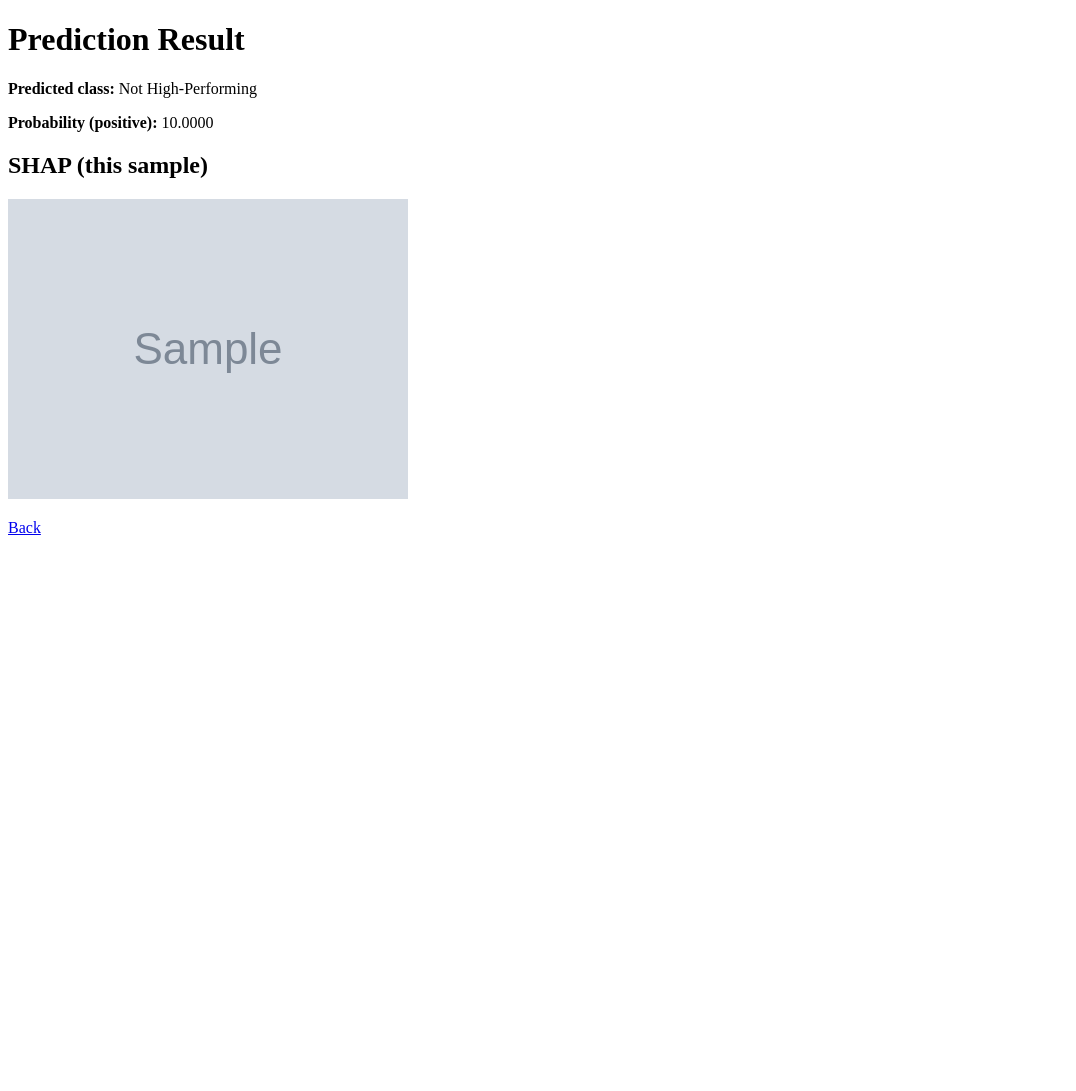
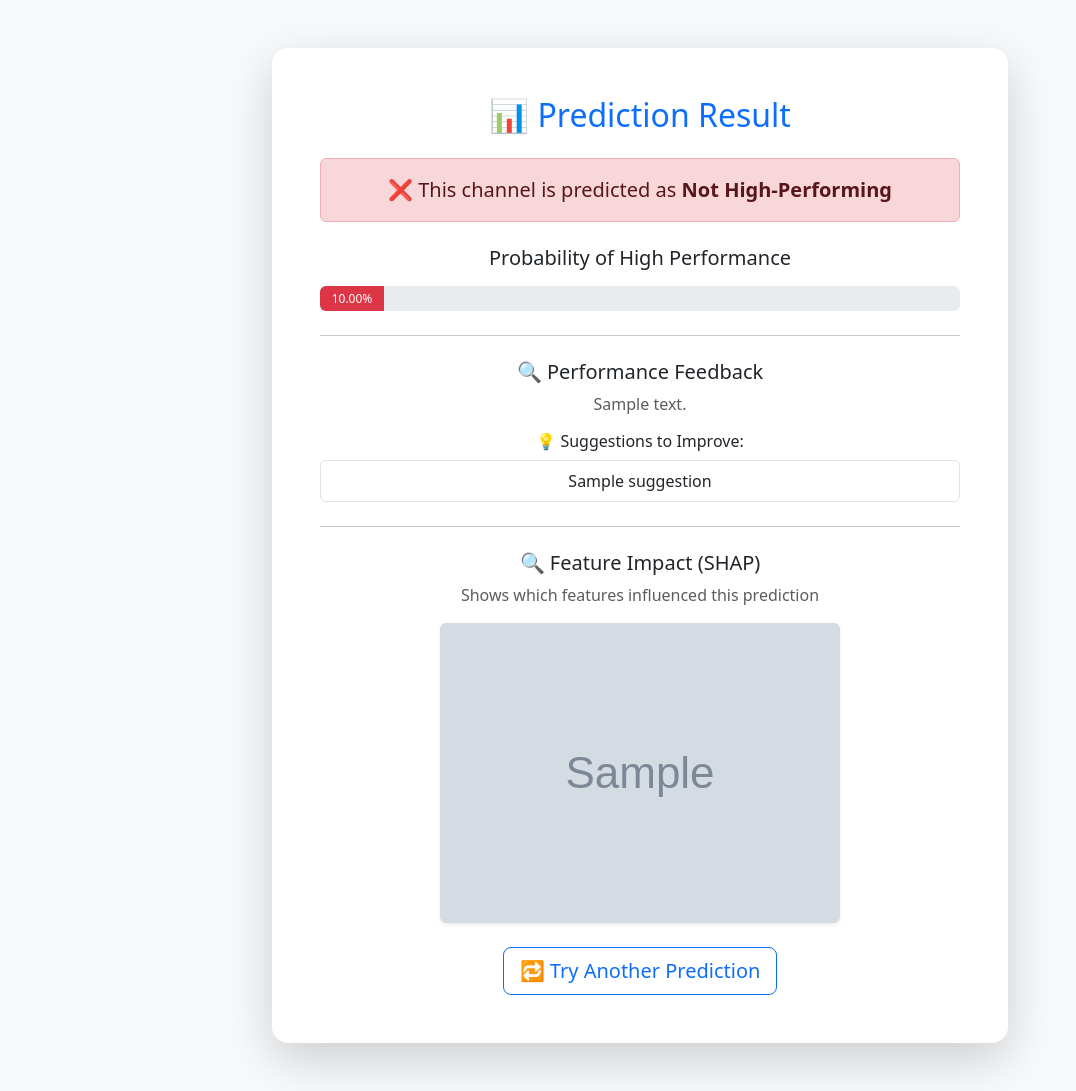
Before and after one commit to Nipuni31/SLYouTubeBoost, a Flask app: template templates/result.html in a window 1280 px wide. Shown: the whole page, without its empty margins (0-1076 px from the left). Before the commit the page ends 535 px from the top, so only its background shows below. Run offline with Flask 3, Linux system fonts and the light colour scheme; the template is opened without the code that fills it: most values are stand-ins (such as "Sample title", 1, 10 or a date in 2020); grey boxes marked "Sample" are stand-in pictures.

Commit message:
sugession generator added

```diff
--- a/app.py
+++ b/app.py
@@ -19,12 +19,66 @@ app = Flask(__name__)
 NUM_FEATURES = ['view_count', 'subscriber_count', 'video_count', 'years_active',
                 'total_views', 'subscribers', 'growth_rate', 'engagement_proxy', 'activity_score']
 
+# 75th percentile thresholds (Top 25% benchmark)
+THRESHOLDS = {
+    "view_count": 33096238,
+    "subscriber_count": 196000,
+    "total_views": 33096238,
+    "growth_rate": 35435.94,
+    "engagement_proxy": 259.74,
+    "activity_score": 174.67
+}
+
 
 def load_model():
     if not os.path.exists(MODEL_PATH):
         raise FileNotFoundError(f"Model file not found at {MODEL_PATH}. Run the training script first.")
     return joblib.load(MODEL_PATH)
 
+def generate_suggestions(user_input, probability):
+    suggestions = []
+    strengths = []
+
+    for feature, threshold in THRESHOLDS.items():
+        value = user_input.get(feature, 0)
+
+        if value < threshold:
+            gap_percent = ((threshold - value) / threshold) * 100
+
+            if feature == "growth_rate":
+                suggestions.append(
+                    f"Increase subscriber growth rate. You are {gap_percent:.1f}% below top 25% benchmark."
+                )
+            elif feature == "engagement_proxy":
+                suggestions.append(
+                    f"Improve audience engagement (likes, comments, shares). You are {gap_percent:.1f}% below high-performance level."
+                )
+            elif feature == "activity_score":
+                suggestions.append(
+                    f"Upload more consistently. Activity score is {gap_percent:.1f}% below top performers."
+                )
+            elif feature == "view_count":
+                suggestions.append(
+                    f"Increase overall reach and visibility. View count is {gap_percent:.1f}% below top 25%."
+                )
+            elif feature == "subscriber_count":
+                suggestions.append(
+                    f"Focus on converting viewers into subscribers. Subscriber count is {gap_percent:.1f}% below benchmark."
+                )
+        else:
+            strengths.append(feature.replace("_", " ").title())
+
+    # Performance interpretation
+    if probability >= 0.9:
+        performance_text = "Your channel strongly matches top 25% Sri Lankan high-performing channels."
+    elif probability >= 0.75:
+        performance_text = "Your channel is performing well but can still improve certain metrics."
+    elif probability >= 0.5:
+        performance_text = "Your channel is moderately competitive but not consistently top-tier."
+    else:
+        performance_text = "Your channel is currently below high-performance range."
+
+    return performance_text, suggestions, strengths
 
 @app.route('/', methods=['GET'])
 def index():
@@ -114,6 +168,12 @@ def predict():
     print(f'Classes: {classes}, using positive index: {pos_idx}')
     print(f'Prediction: {pred}, Probability: {proba}')
 
+
+        # Convert X row to dictionary
+    user_dict = X.iloc[0].to_dict()
+
+    # Generate intelligent feedback
+    performance_text, suggestions, strengths = generate_suggestions(user_dict, proba)
     # compute SHAP for this single sample
     X_trans = model.named_steps['preprocessor'].transform(X)
     explainer = shap.TreeExplainer(model.named_steps['classifier'])
@@ -139,7 +199,7 @@ def predict():
     plt.savefig(os.path.join(BASE_DIR, img_path), dpi=200)
     plt.close()
 
-    return render_template('result.html', prediction=int(pred), probability=float(proba), img_path='/' + img_path)
+    return render_template('result.html', prediction=int(pred), probability=float(proba), img_path='/' + img_path, performance_text=performance_text, suggestions=suggestions, strengths=strengths)
 
 
 if __name__ == '__main__':
--- a/templates/result.html
+++ b/templates/result.html
@@ -4,13 +4,76 @@
   <meta charset="utf-8">
   <meta name="viewport" content="width=device-width, initial-scale=1">
   <title>Prediction Result</title>
+
+  <link href="https://cdn.jsdelivr.net/npm/bootstrap@5.3.2/dist/css/bootstrap.min.css" rel="stylesheet">
 </head>
-  <body>
-    <h1>Prediction Result</h1>
-    <p><strong>Predicted class:</strong> {{ 'High-Performing' if prediction==1 else 'Not High-Performing' }}</p>
-    <p><strong>Probability (positive):</strong> {{ '%.4f'|format(probability) }}</p>
-    <h2>SHAP (this sample)</h2>
-    <img src="{{ img_path }}" alt="SHAP sample" style="max-width:600px;">
-    <div style="margin-top:16px;"><a href="/">Back</a></div>
+
+<body class="bg-light">
+
+<div class="container py-5">
+  <div class="row justify-content-center">
+    <div class="col-lg-8">
+
+      <div class="card shadow-lg border-0 rounded-4">
+        <div class="card-body p-5 text-center">
+
+          <h2 class="mb-4 text-primary">📊 Prediction Result</h2>
+
+          {% if prediction == 1 %}
+            <div class="alert alert-success fs-5">
+              ✅ This channel is predicted as <strong>High-Performing</strong>
+            </div>
+          {% else %}
+            <div class="alert alert-danger fs-5">
+              ❌ This channel is predicted as <strong>Not High-Performing</strong>
+            </div>
+          {% endif %}
+
+          <h5 class="mt-4">Probability of High Performance</h5>
+
+          <div class="progress my-3" style="height:25px;">
+            <div class="progress-bar {% if prediction==1 %}bg-success{% else %}bg-danger{% endif %}"
+                 role="progressbar"
+                 style="width: {{ probability*100 }}%;"
+                 aria-valuenow="{{ probability*100 }}"
+                 aria-valuemin="0"
+                 aria-valuemax="100">
+              {{ "%.2f"|format(probability*100) }}%
+            </div>
+          </div>
+
+          <hr class="my-4">
+
+          <h5>🔍 Performance Feedback</h5>
+          <p class="text-muted">{{ performance_text }}</p>
+          {% if suggestions %}
+            <h6>💡 Suggestions to Improve:</h6>
+            <ul class="list-group">
+              {% for suggestion in suggestions %}
+                <li class="list-group-item">{{ suggestion }}</li>
+              {% endfor %}
+            </ul>
+          {% endif %}
+
+          <hr class="my-4">
+
+          <h5>🔍 Feature Impact (SHAP)</h5>
+          <p class="text-muted">Shows which features influenced this prediction</p>
+
+          <img src="{{ img_path }}" class="img-fluid rounded shadow-sm" alt="SHAP sample">
+
+          <div class="mt-4">
+            <a href="/" class="btn btn-outline-primary btn-lg rounded-3">
+              🔁 Try Another Prediction
+            </a>
+          </div>
+
+        </div>
+      </div>
+
+    </div>
+  </div>
+</div>
+
 </body>
 </html>
```
Also changed, not shown: templates/index.html (+47 -9 lines). Lines whose indentation alone changed are shown as unchanged.
